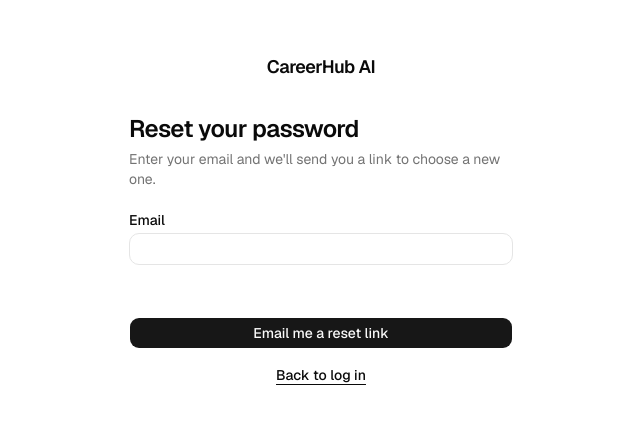
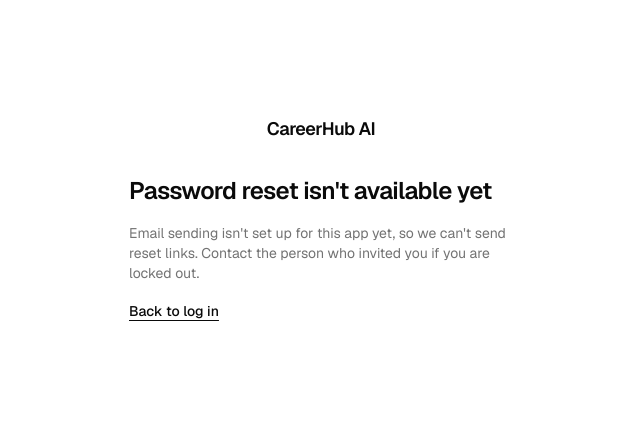
Before and after one commit to Dhasvanth-mg/CareerHub, a Next.js app: page /forgot-password in a window 1280 px wide. Shown: the part 181-602 px from the top of the page, without its empty margins (319-959 px from the left). Built offline with nearby package versions, Linux system fonts and the light colour scheme.

Commit message:
Gate email-dependent flows behind NEXT_PUBLIC_EMAIL_FLOWS until SMTP is set up

```diff
--- a/src/app/(auth)/forgot-password/page.tsx
+++ b/src/app/(auth)/forgot-password/page.tsx
@@ -1,8 +1,24 @@
+import Link from "next/link";
 import { ForgotPasswordForm } from "@/components/app/password-forms";
+import { EMAIL_FLOWS_ENABLED } from "@/lib/flags";
 
 export const metadata = { title: "Reset your password | CareerHub AI" };
 
 export default function ForgotPasswordPage() {
+  if (!EMAIL_FLOWS_ENABLED) {
+    return (
+      <div className="space-y-4">
+        <h1 className="text-2xl font-semibold tracking-tight">Password reset isn&apos;t available yet</h1>
+        <p className="text-sm text-muted-foreground">
+          Email sending isn&apos;t set up for this app yet, so we can&apos;t send reset links. Contact the person who invited you if you
+          are locked out.
+        </p>
+        <Link href="/login" className="text-sm font-medium underline underline-offset-4">
+          Back to log in
+        </Link>
+      </div>
+    );
+  }
   return (
     <div className="space-y-6">
       <div className="space-y-1">
--- a/src/app/(auth)/login/page.tsx
+++ b/src/app/(auth)/login/page.tsx
@@ -1,6 +1,7 @@
 import Link from "next/link";
 import { AuthForm } from "@/components/app/auth-form";
 import { login } from "@/app/auth/actions";
+import { EMAIL_FLOWS_ENABLED } from "@/lib/flags";
 
 export const metadata = { title: "Log in | CareerHub AI" };
 
@@ -19,7 +20,7 @@ export default async function LoginPage({ searchParams }: PageProps<"/login">) {
   return (
     <div className="space-y-4">
       <AuthForm mode="login" action={login} next={next} initialError={initialError} notice={notice} />
-      {error === "link" ? (
+      {error === "link" && EMAIL_FLOWS_ENABLED ? (
         <p className="text-center text-sm">
           <Link href="/forgot-password" className="font-medium underline underline-offset-4">
             Reset your password
--- a/src/components/app/auth-form.tsx
+++ b/src/components/app/auth-form.tsx
@@ -5,6 +5,7 @@ import { Button } from "@/components/ui/button";
 import { Input } from "@/components/ui/input";
 import { Label } from "@/components/ui/label";
 import type { AuthState } from "@/app/auth/actions";
+import { EMAIL_FLOWS_ENABLED } from "@/lib/flags";
 import { useSafeForm } from "@/lib/use-safe-form";
 
 type Props = {
@@ -48,7 +49,7 @@ export function AuthForm({ mode, action, googleAction, next, initialError, notic
         <div className="space-y-2">
           <div className="flex items-center justify-between">
             <Label htmlFor="password">Password</Label>
-            {isLogin ? (
+            {isLogin && EMAIL_FLOWS_ENABLED ? (
               <Link href="/forgot-password" className="text-xs text-muted-foreground underline underline-offset-4">
                 Forgot password?
               </Link>
--- /dev/null
+++ b/src/lib/flags.ts
@@ -0,0 +1,6 @@
+/**
+ * Password reset needs a working email sender (SMTP) on the Supabase project. Until that is set up,
+ * the built-in mailer only reaches Supabase team members, so the links would silently fail for
+ * everyone else. Set NEXT_PUBLIC_EMAIL_FLOWS=1 (and rebuild) once SMTP works.
+ */
+export const EMAIL_FLOWS_ENABLED = process.env.NEXT_PUBLIC_EMAIL_FLOWS === "1";
```
